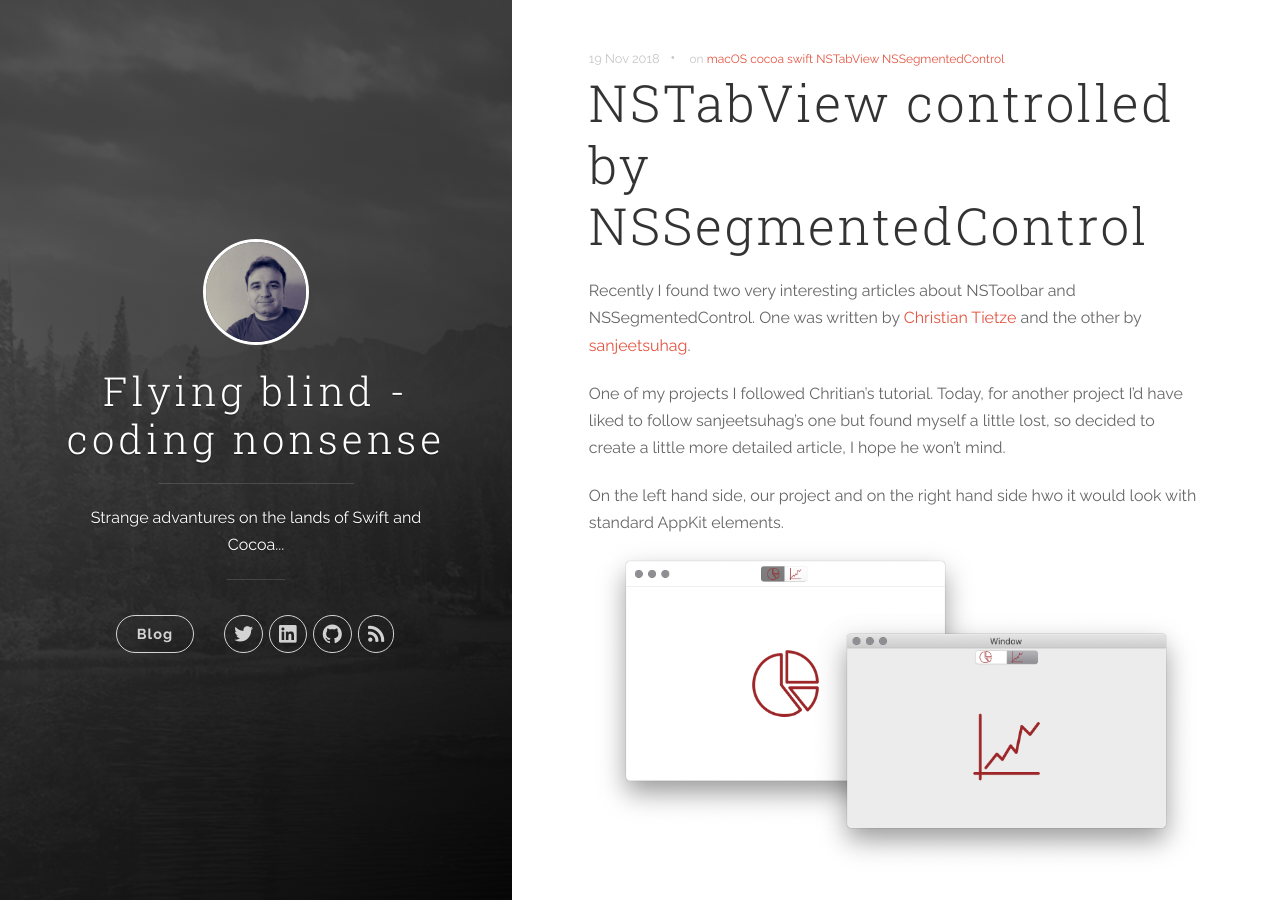
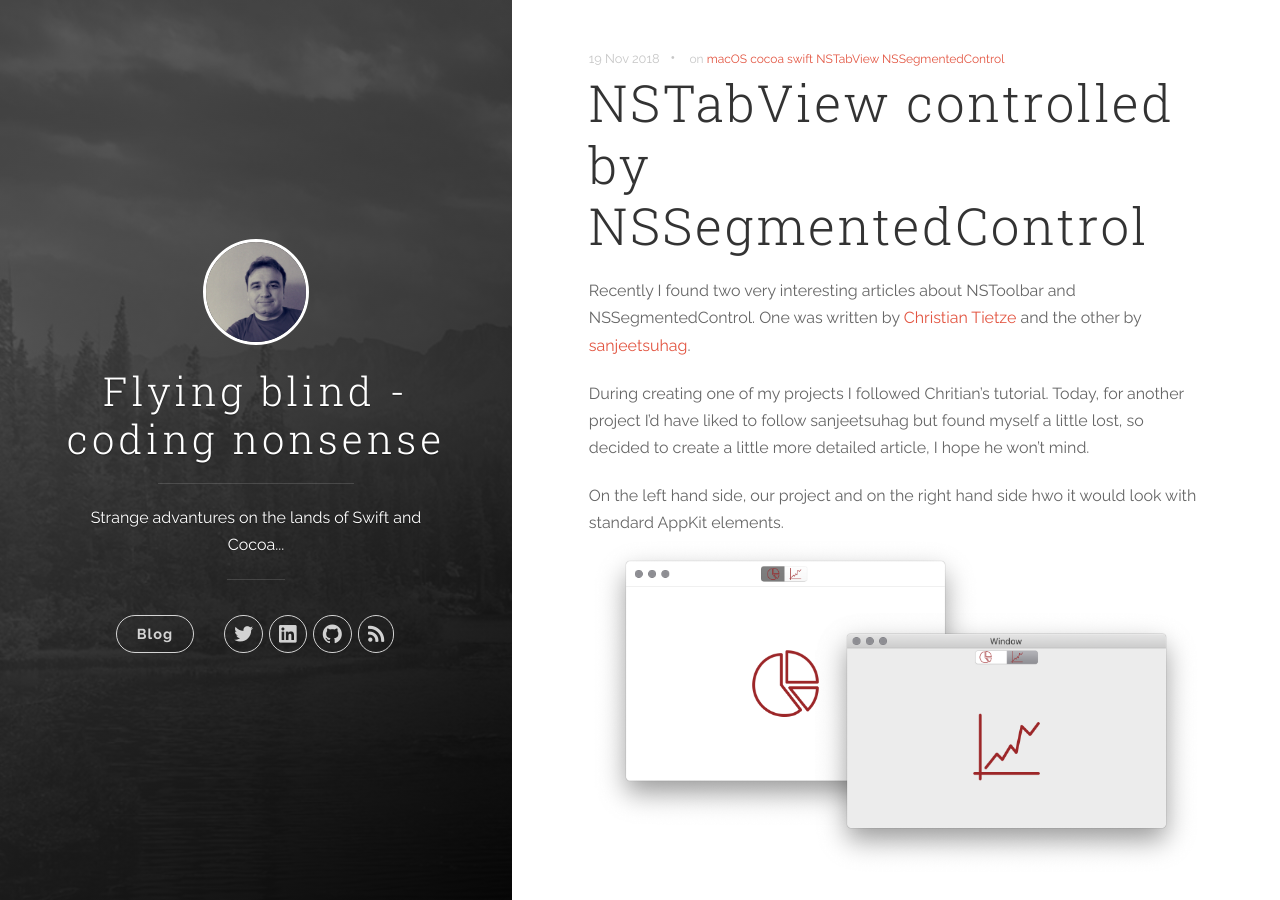
Before and after one commit to kicsipixel/kicsipixel.github.io, a Jekyll site: the page built from _posts/2018-11-19-nstabview.md, in a window 1280 px wide and 900 px high. Built offline with Jekyll 4.4.1, drawn with Linux system fonts in a browser that asks for light colours; comment, search, counter and statistics services are not loaded.

```diff
--- a/_posts/2018-11-19-nstabview.md
+++ b/_posts/2018-11-19-nstabview.md
@@ -7,7 +7,7 @@ tags: [macOS, cocoa, swift, NSTabView, NSSegmentedControl]
 
 Recently I found two very interesting articles about NSToolbar and NSSegmentedControl. One was written by [Christian Tietze](https://christiantietze.de/posts/2016/06/segmented-nstoolbaritem/) and the other by [sanjeetsuhag](https://www.saowen.com/a/78bee8d420f09c15a6c48040d14274a054b0cbd12bdb98d4ff708dd033b9b9c7).
 
-One of my projects I followed Chritian's tutorial. Today, for another project I'd have liked to follow sanjeetsuhag's one but found myself a little lost, so decided to create a little more detailed article, I hope he won't mind.
+During creating one of my projects I followed Chritian's tutorial. Today, for another project I'd have liked to follow sanjeetsuhag but found myself a little lost, so decided to create a little more detailed article, I hope he won't mind.
 
 On the left hand side, our project and on the right hand side hwo it would look with standard AppKit elements.
 ![final][NSTabview]
```
